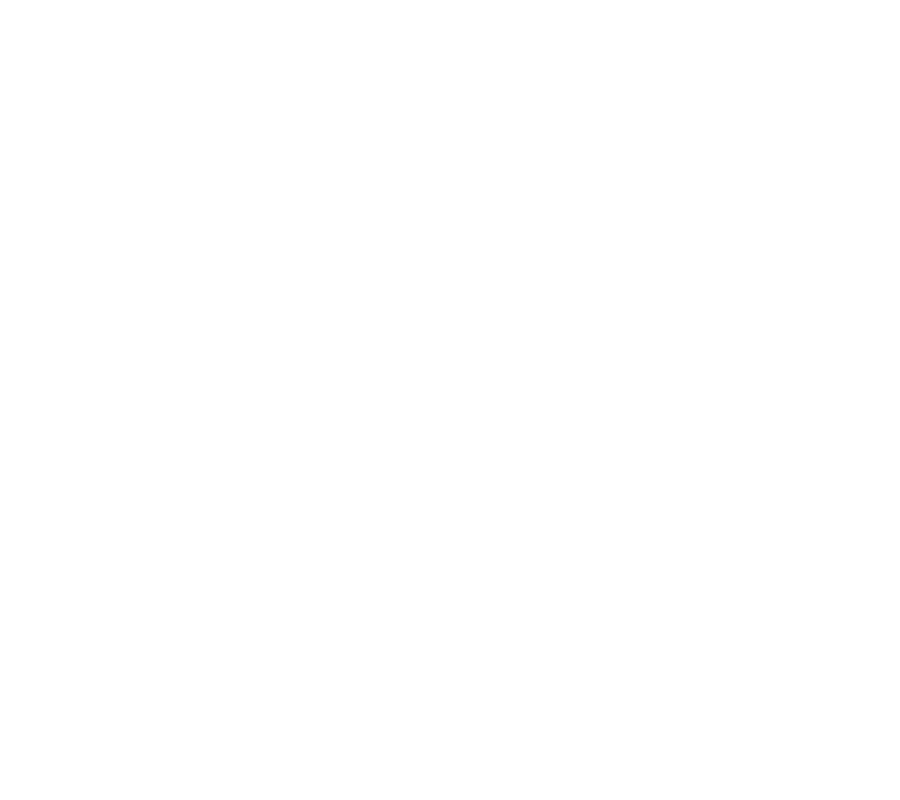
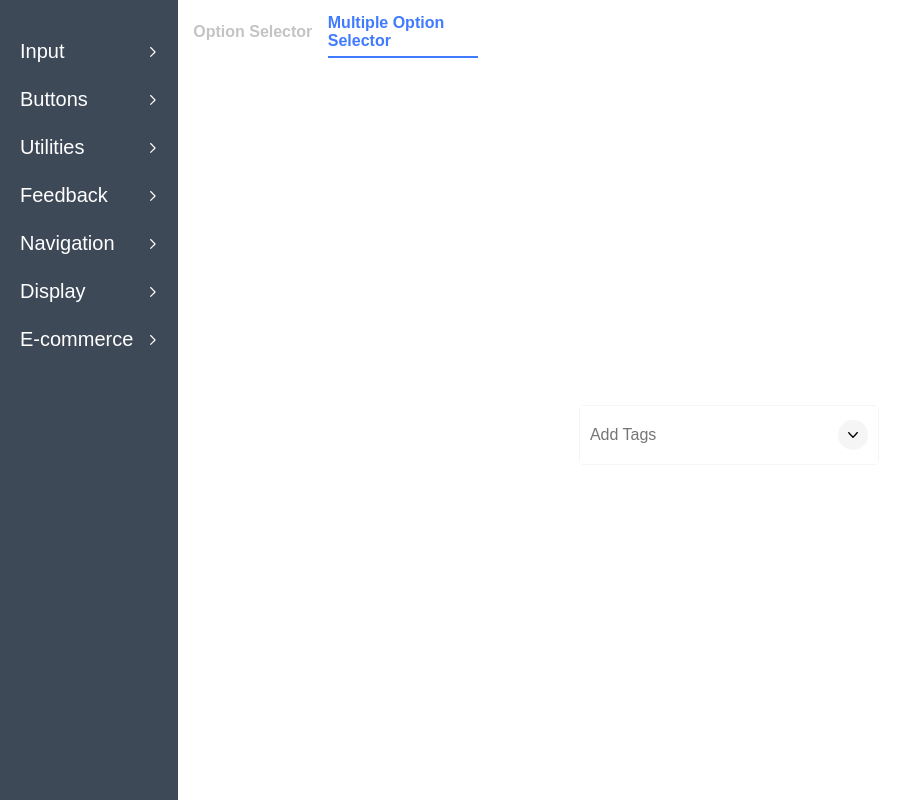
Before and after one commit to TraianC299/my-components-librarary, a React (Create React App) app: page /input/option-selector/multiple-option-selector in a window 1280 px wide. Before the commit this address had no page. Shown: the whole page, without its empty margins (0-900 px from the left). Built offline with nearby package versions, Linux system fonts and the light colour scheme.

Commit message:
added a multiple autocomplete and proud of it

```diff
--- a/src/App.js
+++ b/src/App.js
@@ -2,7 +2,7 @@
 import Menu from './Components/Main/Menu';
 import { Outlet, Route, Routes } from 'react-router-dom';
 import { CenetredDiv } from './GlobalStyles';
-import OptionSelector from './ComponentsLibrary/Input/OptionSelector';
+import OptionSelectorPage from './Pages/Input/OptionSelectorPage';
 import Input from './ComponentsLibrary/Input/Input';
 import TimePickerInput from './ComponentsLibrary/Input/TimePickerInput';
 import DatePickerInput from './ComponentsLibrary/Input/DatePickerInput';
@@ -38,7 +38,7 @@
     <Routes>
       <Route path="" element={<ComponentsApp/>}>
         <Route path="input">
-          <Route path="option-selector" element={<OptionSelector label={"Option Selector"}></OptionSelector>} />
+          <Route path="option-selector/*" element={<OptionSelectorPage label={"Option Selector"}></OptionSelectorPage>} />
           <Route path="input" element={<Input label={"Input"}></Input>} />
           <Route path="time-picker" element={<TimePickerInput></TimePickerInput>} />
           <Route path="date-picker" element={<DatePickerInput></DatePickerInput>} />
--- a/src/Components/Main/Menu.js
+++ b/src/Components/Main/Menu.js
@@ -145,13 +145,11 @@
         <Container className={openPhoneMenu?'active-phone-menu':"closed-phone-menu"}>
             <CircleButton color={BLUE} icon={openPhoneMenu?closeSvg:openSvg} onClick={()=>setOpenPhoneMenu(previous=>!previous)} className="phone-menu-button"  style={{height:"6vh", width:"6vh"}}></CircleButton>
             <Category  active={openInput} onClick={()=>setOpenInput(previous=>!previous)}>
-                Inputs
+                Input
                 </Category>
             <Collapse on={openInput}>
                 <CollapsableContainer>
-                    <ComponentLink style={({ isActive }) =>
-                  isActive ? activeStyle : undefined
-                }to="/input/option-selector">Option Selector</ComponentLink>
+                    <ComponentLink to="/input/option-selector">Option Selector</ComponentLink>
                     <ComponentLink to="/input/input">Input</ComponentLink>
                     <ComponentLink to="/input/time-picker">Time Picker</ComponentLink>
                     <ComponentLink to="/input/date-picker">Date Picker</ComponentLink>
--- a/src/ComponentsLibrary/Input/Input.js
+++ b/src/ComponentsLibrary/Input/Input.js
@@ -1,6 +1,6 @@
 import React from 'react'
 import styled from "styled-components"
-import { BLUE, DARKBLUE, LIGHTGREY, RED } from '../../Constants';
+import { BLUE, borderStyle, DARKBLUE, LIGHTGREY, RED } from '../../Constants';
 
 
 const Container = styled.div`
@@ -27,7 +27,7 @@
   align-items: center;
   justify-content: flex-start;
   padding: 10px;
-  border: 0.5px solid ${DARKBLUE};
+  border: ${borderStyle};
   ::placeholder{
     opacity: 0;
   }
@@ -123,7 +123,7 @@
   return(
     <Container >
       <InputContainer
-      className={error?"error":className}
+      className={error?"error "+className:className}
       {...props}
       onChange={(e)=>handleChange(e)}
       onBlur={(e)=>onBlur(e)}
--- /dev/null
+++ b/src/ComponentsLibrary/Input/MultipleOptionSelector.tsx
@@ -0,0 +1,203 @@
+import React, {  useState } from 'react'
+import styled from 'styled-components'
+import { LIGHTGREY, GREY, WHITE, borderStyle, shadowStyle } from '../../Constants'
+import useDidMountEffect from '../../Hooks/useDidMountEffect.ts'
+import CircleButton from '../Buttons/CircleButton'
+
+const Container = styled.div`
+max-width: 100%;
+display: flex;
+flex-wrap: wrap;
+position: relative;
+border:1px solid ${LIGHTGREY};
+border-radius: 5px;
+overflow: visible;
+min-width:300px;
+>.multiple-autocomplete-button{
+    position: absolute;
+    bottom: 50%;
+    transform: translateY(50%);
+    right: 10px;
+}`
+
+const StyledAutocompleteContainer = styled.div`
+background: ${"white"};
+z-index: 2;
+width: 100%;
+position: absolute;
+top:105%;
+box-shadow:${shadowStyle};
+max-height: 25vh;
+overflow: scroll;
+background-color: transparent;
+border-radius: 5px;
+`
+const TagContainer = styled.div`
+text-align: left;
+width: 100%;
+display: flex;
+align-items: center;
+padding-left: 10px;
+background-color: white;
+min-height: 5vh;
+cursor: pointer;
+:hover{
+    background-color: ${LIGHTGREY};
+}
+`
+
+
+const Input = styled.input`
+border: none;
+font-size:1rem;
+flex-grow: 1;
+outline:none;
+padding: 10px;
+overflow: hidden;
+height: 58px;
+`
+
+
+
+
+
+const  getReleveantOptionsNotSelected = (options, tags) => {
+    return options.filter(option => {
+        return !tags.some(tag => tag.id==option.id)
+    })
+}
+const MultipleOptionSelector = ({options, value, setValue, label}) => {
+    const [relevantOptions, setRelevantOptions] = React.useState(options?[...options]:[])
+    const [focus, setFocus] = React.useState(false)
+    const [inputValue, setInputValue] = useState("")
+
+    useDidMountEffect(()=>{
+        if(options){
+if(inputValue){
+            setRelevantOptions(previous=>getReleveantOptionsNotSelected(options, value).filter(element => {
+                return element.name.includes(inputValue)
+            }))
+        }else{
+            setRelevantOptions([...getReleveantOptionsNotSelected(options, value)])
+        }
+        }
+
+    },[inputValue])
+
+
+    // useEffect(()=>{
+    //     if(options){
+    //         setRelevantOptions([...options])
+    //     }
+    // },[options])
+
+
+    const addTag = (option) => {
+        setRelevantOptions(previous=>[...previous.filter(el=>el.id!=option.id)])
+        setValue(previous=>[...previous, {id:option.id, name:option.name, new:false}])
+        setInputValue('')
+    }
+    const createTag = () => {
+        setValue(previous=>[...previous, {id:Date.now, name:inputValue, new:true}])
+        setInputValue('')
+    }
+
+
+    const deleteTag = (id) => {
+        setValue(previous=>previous.filter(el=>el.id!=id))
+    }
+
+    useDidMountEffect(()=>{
+        setRelevantOptions([...getReleveantOptionsNotSelected(options, value)])
+    },[value])
+
+
+    const onKeyDown = (e) => {
+        switch(e.key){
+            case "Enter":
+                e.preventDefault()
+                if(inputValue){
+                    createTag()
+                }
+                break;
+            case "Backspace":
+                if(!inputValue){
+                    if(value.length>0){
+                        deleteTag(value[value.length-1].id)
+                    }
+                }
+        }
+    }
+
+
+
+
+    return (
+        <Container>
+        {value && value.map(tag => <Tag key={tag.id} onClickX={()=>deleteTag(tag.id)} className="selected-tag" key={tag.id} setTags={setValue}>{tag.name}</Tag>)}
+
+
+        <CircleButton className="multiple-autocomplete-button" onClick={()=>setFocus(previous=>!previous)} color={LIGHTGREY} icon={focus?closeSvg:chevronDown}></CircleButton>
+
+
+        <Input  onKeyDown={(e)=>onKeyDown(e)} value={inputValue} placeholder={"Add Tags"}  onChange={(e)=>setInputValue(e.target.value)}   onFocusCapture={()=>setFocus(true)}></Input>
+        {options && focus?<StyledAutocompleteContainer onBlur={()=>setFocus(false)} style={{pointerEvents:focus?"all":"none"}} styledHeight={relevantOptions.length}>
+            {relevantOptions.map(option => <TagContainer  onClick={()=>addTag(option)} key={option.id}><p>{option.name}</p></TagContainer>)}
+            {relevantOptions.length==0 && <TagContainer onClick={()=>createTag()} ><p>{"Add new tag: "+ inputValue}</p></TagContainer>}
+        </StyledAutocompleteContainer>:null}
+
+        </Container>
+    )
+}
+
+export default MultipleOptionSelector
+
+
+const StyledTagContainer = styled.div`
+    background-color: ${WHITE};
+    border:${borderStyle};
+    width: fit-content;
+    height: fit-content;
+    display: flex;
+    align-items: center;
+    padding: 5px 10px;
+    margin-top: 14px;
+    margin-left: 10px;
+    z-index: 99;
+    border-radius: 100px;
+    line-height: 20px;
+    >p:first-child{
+        margin-right: 10px;
+        font-size: 0.8rem;
+    }
+
+`
+
+
+interface TagProps {
+    id: number,
+    children: string,
+    onClickX: ()=>void,
+    setValue: (value: any)=>void
+    tags: any
+    setTags: (value: any)=>void
+}
+const Tag:React.FC<TagProps> = ({children, setValue, tags, setTags, id, onClickX, ...props})=>{
+
+    return(
+        <StyledTagContainer {...props}><p>{children}</p>
+        <p style={{cursor:"pointer"}} onClick={onClickX}>×</p>
+        </StyledTagContainer>
+    )
+}
+
+
+
+const closeSvg = <svg width="50" height="50" viewBox="0 0 50 50" fill="none" xmlns="http://www.w3.org/2000/svg">
+<path fill-rule="evenodd" clip-rule="evenodd" d="M2.61433 0.0978279C1.59669 0.297484 0.710313 0.990322 0.268788 1.93097C0.0558509 2.3846 0.00948793 2.62342 0.00948793 3.26683C0.00929231 4.77832 -0.652896 4.02775 10.52 15.181L20.4024 25.046L10.4406 35.0098C2.34505 43.1071 0.435852 45.0653 0.249715 45.4622C-0.0769781 46.159 -0.0842162 47.4063 0.234456 48.0995C0.519188 48.719 1.14166 49.3627 1.77001 49.6873C2.47856 50.0533 3.60389 50.1043 4.41094 49.8071C4.97815 49.598 5.33233 49.2571 14.9993 39.6158L25.0009 29.6409L34.953 39.5649C42.9467 47.5359 45.0015 49.5348 45.3943 49.7222C45.8047 49.9179 46.0328 49.9552 46.8126 49.954C47.6264 49.9527 47.803 49.9205 48.2347 49.6941C48.8339 49.38 49.4949 48.6843 49.7798 48.0679C50.0848 47.408 50.0709 46.1442 49.7511 45.4622C49.565 45.0653 47.6558 43.1071 39.5603 35.0098L29.5985 25.046L39.4808 15.181C50.6537 4.02775 49.9915 4.77832 49.9914 3.26683C49.9914 2.62694 49.9448 2.38489 49.7376 1.94611C48.9456 0.268864 46.9593 -0.422509 45.2996 0.401415C45.0412 0.529668 41.4738 4.02053 34.9528 10.5261L25.0004 20.455L15.048 10.5261C8.52708 4.02053 4.95967 0.529668 4.70125 0.401415C4.37025 0.237118 3.28307 -0.0327692 3.09693 0.00327445C3.06651 0.0091352 2.84927 0.0516256 2.61433 0.0978279Z" fill="black"/>
+</svg>
+
+
+const chevronDown = <svg width="50" height="30" viewBox="0 0 50 30" fill="none" xmlns="http://www.w3.org/2000/svg">
+<path fill-rule="evenodd" clip-rule="evenodd" d="M2.67277 0.0860088C1.66075 0.33693 0.742724 1.14424 0.283663 2.18704C0.0528127 2.71152 0.0122182 2.9363 0.0142724 3.67939C0.018772 5.3252 -0.920184 4.21365 11.6802 17.4901C19.2797 25.4973 23.0268 29.376 23.3302 29.5491C24.0387 29.9533 24.8754 30.0953 25.6115 29.9363C25.9478 29.8636 26.4242 29.6894 26.6701 29.5491C26.9735 29.376 30.7207 25.4973 38.3201 17.4901C50.9216 4.21252 49.9823 5.32448 49.9852 3.67939C49.9864 2.93435 49.9453 2.70936 49.708 2.16295C48.8869 0.272502 46.6988 -0.527194 44.9061 0.408048C44.6513 0.540919 41.1117 4.18885 34.7575 10.8671L25.0002 21.1221L15.2428 10.8671C8.86378 4.16271 5.34996 0.541743 5.09416 0.408769C4.34957 0.0217863 3.42724 -0.101101 2.67277 0.0860088Z" fill="black"/>
+</svg>
--- a/src/ComponentsLibrary/Input/OptionSelector.js
+++ b/src/ComponentsLibrary/Input/OptionSelector.js
@@ -1,6 +1,6 @@
 import React, { useEffect, useState } from 'react'
 import styled from 'styled-components'
-import {  LIGHTGREY } from '../../Constants'
+import {  LIGHTGREY, shadowStyle } from '../../Constants'
 import CircleButton from '../Buttons/CircleButton'
 import OutsideClick from '../Utilities/OutsideClick'
 import Input from "./Input"
@@ -32,7 +32,7 @@
 position: absolute;
 top:105%;
 mix-blend-mode: normal;
-filter: drop-shadow(0px 4px 20px rgba(0, 0, 0, 0.25));
+box-shadow:${shadowStyle};
 max-height: 25vh;
 overflow: scroll;
 background-color: transparent;
--- /dev/null
+++ b/src/Pages/Input/OptionSelectorPage.js
@@ -0,0 +1,29 @@
+import React from 'react'
+import { Outlet,Route , Routes} from 'react-router-dom'
+import TabsNavigation from '../../ComponentsLibrary/Navigation/TabsNavigation.tsx'
+import OptionSelector from '../../ComponentsLibrary/Input/OptionSelector'
+import MultipleOptionSelector from '../../ComponentsLibrary/Input/MultipleOptionSelector.tsx'
+const OptionSelectorPage = () => {
+    const [mosValue, setMosValue] = React.useState([])
+    const [osValue, setOsValue] = React.useState('')
+  return (
+    <Routes>
+        <Route path="" element={<div className='full flex column'>
+        <TabsNavigation nav={[
+            {name:"Option Selector", to:"option-selector"},
+            {name:"Multiple Option Selector", to:"multiple-option-selector"},
+        ]}></TabsNavigation>
+        <div className='full flex justify-center items-center'><Outlet></Outlet></div>
+        </div>}>
+        <Route path={"option-selector"} element={<OptionSelector label={"Options Selector"}></OptionSelector>}></Route>
+        <Route path={"multiple-option-selector"} element={<MultipleOptionSelector value={mosValue} setValue={setMosValue} options={names}></MultipleOptionSelector>}></Route>
+
+        </Route>
+    </Routes>
+  )
+}
+
+export default OptionSelectorPage
+
+
+const names = [{name:"John",id:1},{name:"Jane",id:2},{name:"Jack",id:3},{name:"Jill",id:4}]
```
